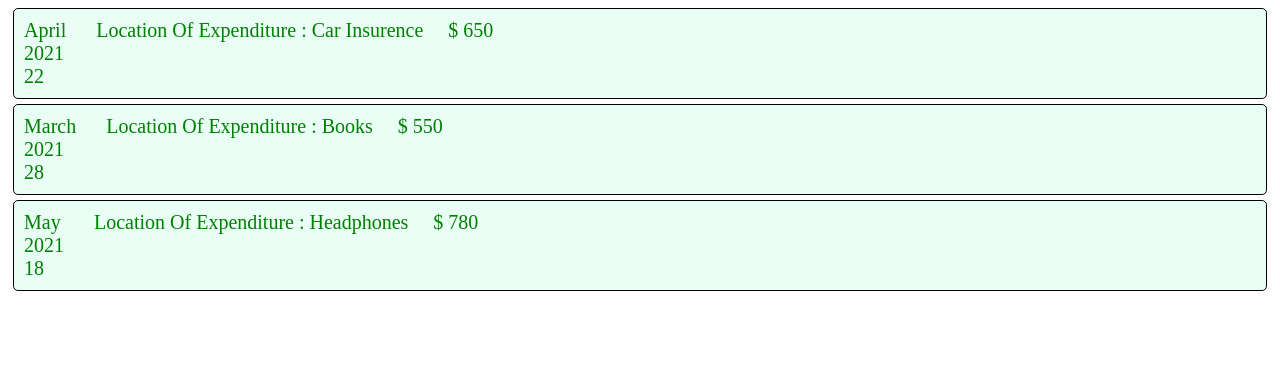
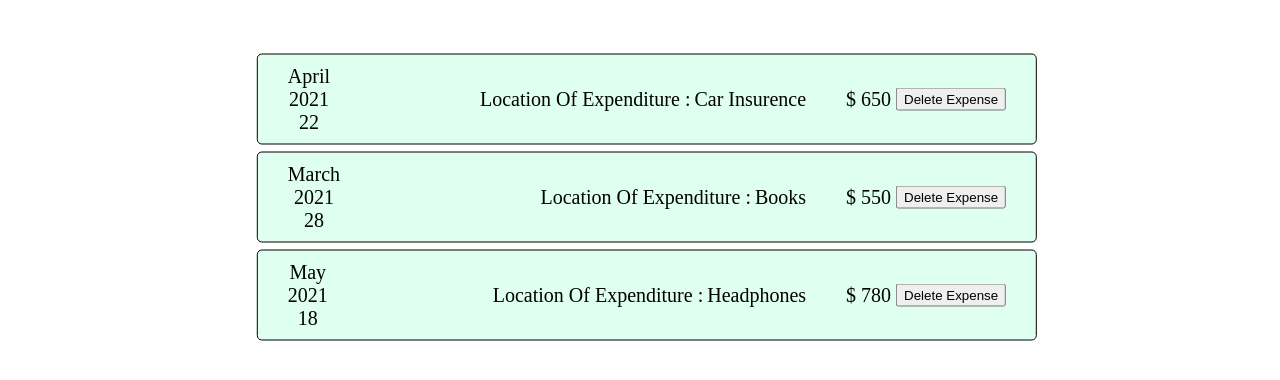
Before and after one commit to dneog/React-Expense-Tracker-Main, a React (Create React App) app: page / in a window 1280 px wide. Shown: the top 380 px of the page. Built offline with nearby package versions, Linux system fonts and the light colour scheme.

Commit message:
Add delete button

```diff
--- a/src/Components/Expenses/ExpenseDetails.css
+++ b/src/Components/Expenses/ExpenseDetails.css
@@ -1,10 +1,20 @@
 .details{
     display: flex;
+    justify-content: space-between;
 
 }
 .secondDetails{
-    padding: 0px 5px;
+
+    padding-right: 40px;
 }
 .thirdDetails{
-    padding: 0px 20px;
+ padding-right: 5px;
 }
+.firstDetails{
+   padding-right: 4px;
+
+}
+.details2{
+   display: flex;
+
+}
--- a/src/Components/Expenses/ExpenseDetails.js
+++ b/src/Components/Expenses/ExpenseDetails.js
@@ -7,9 +7,10 @@ const ExpenseDetails=(props)=>{
     const amounts= props.amount;
     return(
         <div className="details">
-            <div className="">{location} :</div>
+            <div className="details2">
+            <div className="firstDetails">{location} :</div>
             <div className="secondDetails">{titles}</div>
-
+            </div>
             <div className="thirdDetails">$ {amounts}</div>
 
 
--- a/src/Components/Expenses/Expenselist.css
+++ b/src/Components/Expenses/Expenselist.css
@@ -1,11 +1,18 @@
 .expense-Item{
     font-size: 20px;
-   color: green;
+   color: rgb(0, 0, 0);
    display: flex;
    padding: 10px;
 
+ justify-content: space-between;
 
 }
-.expense-Item_description{
-    padding: 0px 30px;
+.expense-details{
+   padding: 0px 20px;
+   display: flex;
+
 }
+.expense-date{
+ padding: 0px 20px;
+ text-align: center;
+}
--- a/src/Components/Expenses/Expenselist.js
+++ b/src/Components/Expenses/Expenselist.js
@@ -4,16 +4,21 @@ import './Expenselist.css';
 import Card from '../UI/Card';
 
 const Expenselist=(props)=>{
+    const clickHandler=(event)=>{
+     event.target.parentElement.parentElement.remove()
+    }
 
     return (
         <Card className='expense-Item'>
+        <div className="expense-date">
           <ExpenseDate date={props.date} />
+          </div>
+           <div className="expense-details">
+            <ExpenseDetails location={props.location} name={props.name} amount={props.amount}  />
 
-            <div className='expense-Item_description'>
-            <ExpenseDetails location={props.location} name={props.name} amount={props.amount}  />
+            <button onClick={clickHandler}>Delete Expense</button>
+
             </div>
-
-
 
         </Card>
     )
--- a/src/Components/UI/Card.css
+++ b/src/Components/UI/Card.css
@@ -1,6 +1,15 @@
 .card{
    border: 1px solid black;
    border-radius: 5px;
-   margin: 5px;
-   background: #e9fff5;
+   margin: 7px;
+   background: #dffff0;
+   width: 60%;
+  align-items: center;
+  position:relative;
+  top: 50%;
+  left: 50%;
+  transform: translate(-50%, 50%);
+
+
+
 }
--- a/src/index.js
+++ b/src/index.js
@@ -1,5 +1,5 @@
 import React from 'react';
-import ReactDOM from 'react-dom';
+import ReactDOM from 'react-dom/client';
 
 import App from './App';
 
```
